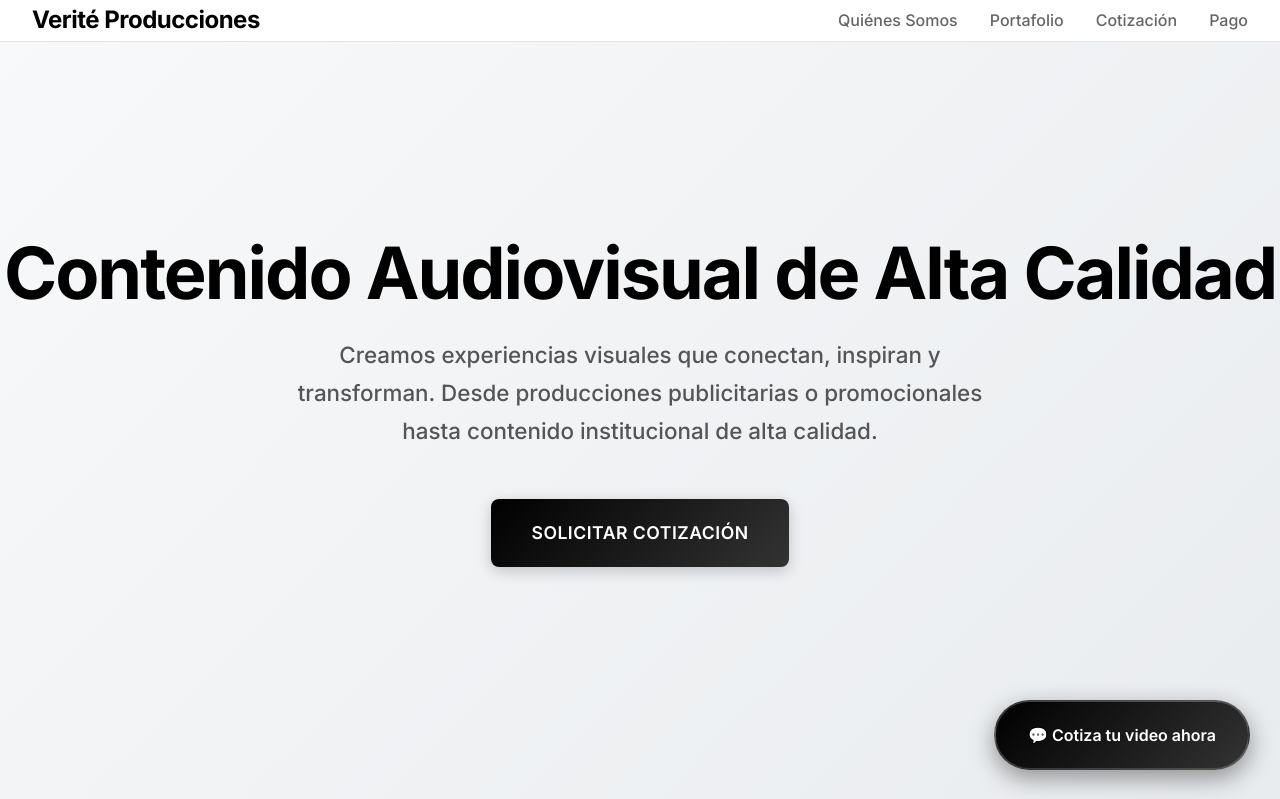
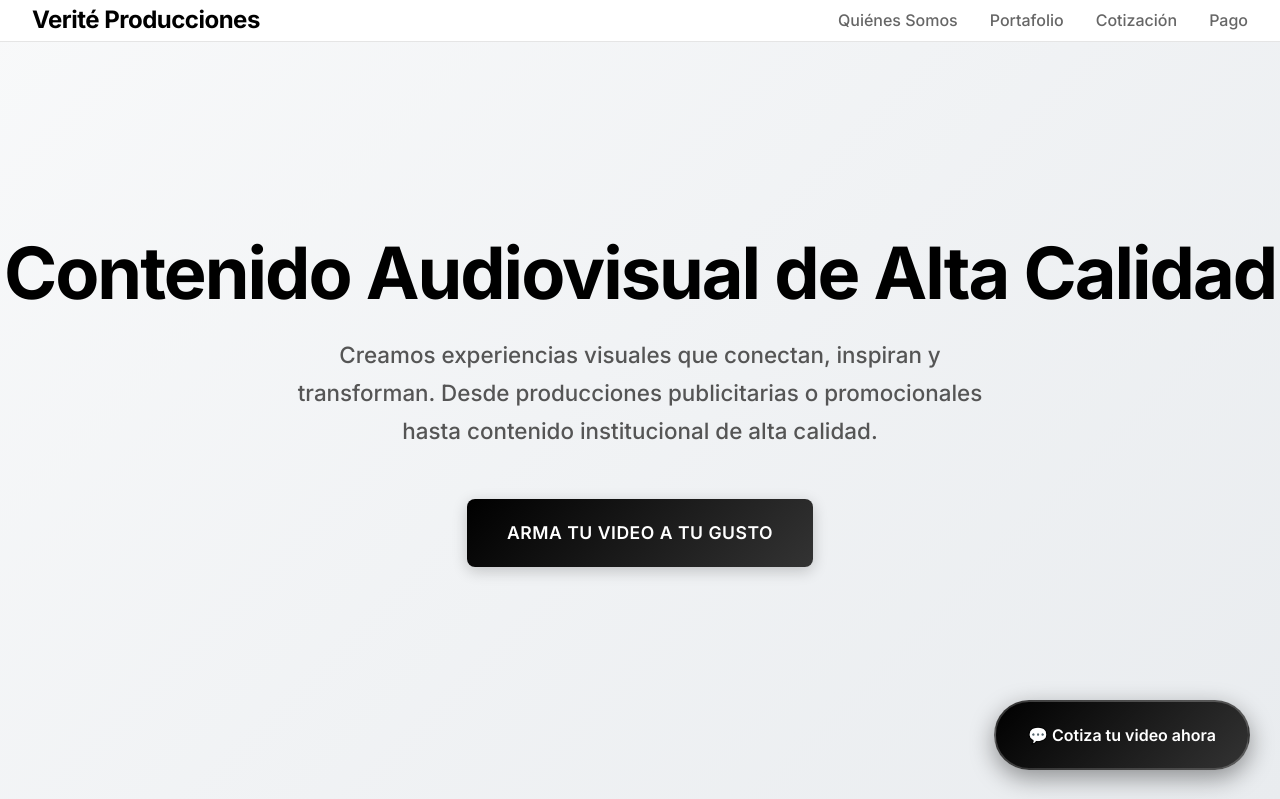
Before and after one commit to dbastias37/Verite-producciones, a Flask app: page / in a window 1280 px wide. Shown: the top 799 px of the page. Run offline with Flask 3, Linux system fonts and the light colour scheme.

Commit message:
Change hero CTA text

```diff
--- a/templates/index.html
+++ b/templates/index.html
@@ -626,7 +626,7 @@
         <div class="hero-content">
             <h1>Contenido Audiovisual de Alta Calidad</h1>
             <p>Creamos experiencias visuales que conectan, inspiran y transforman. Desde producciones publicitarias o promocionales hasta contenido institucional de alta calidad.</p>
-            <a href="#quote" class="cta-button">Solicitar Cotización</a>
+            <a href="#quote" class="cta-button">Arma tu video a tu gusto</a>
         </div>
     </section>
 
```
